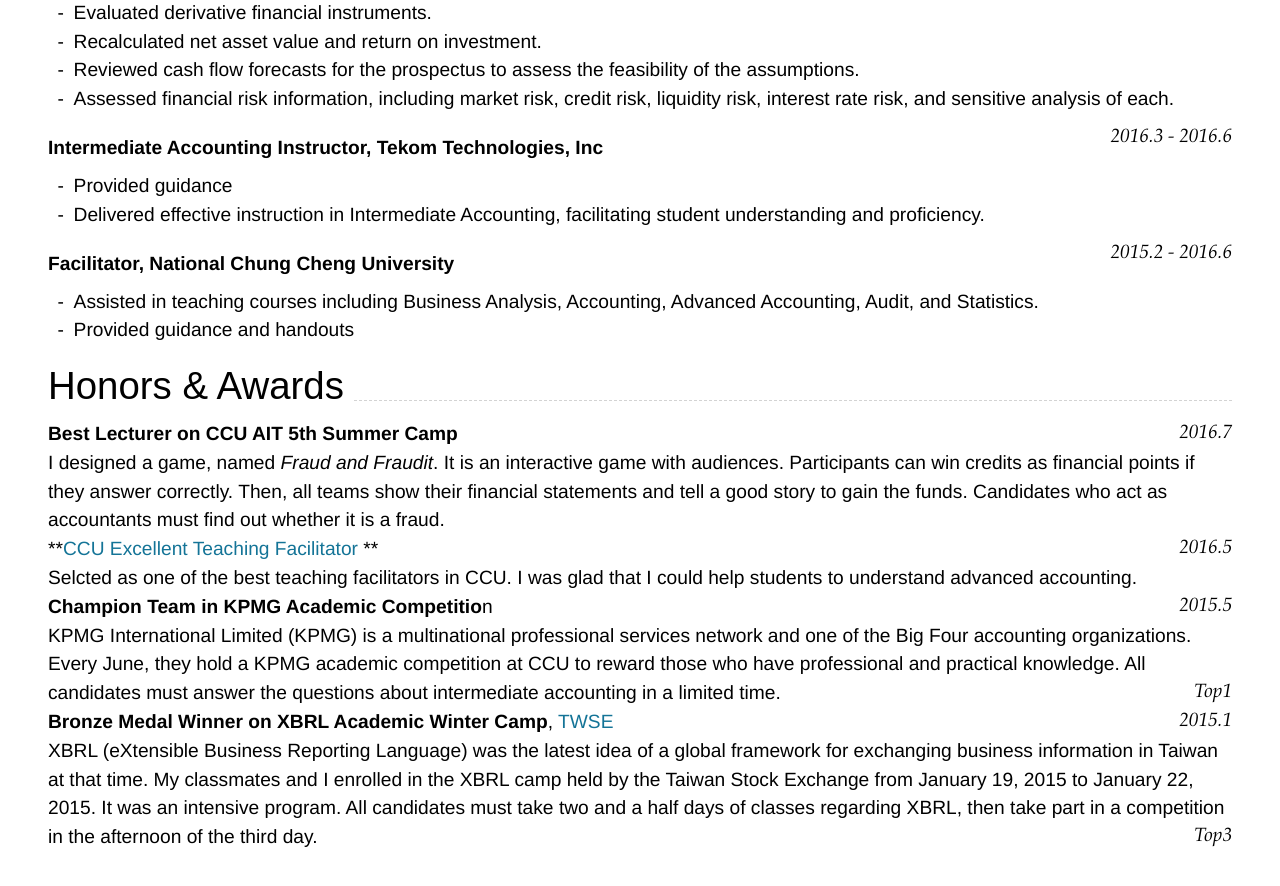
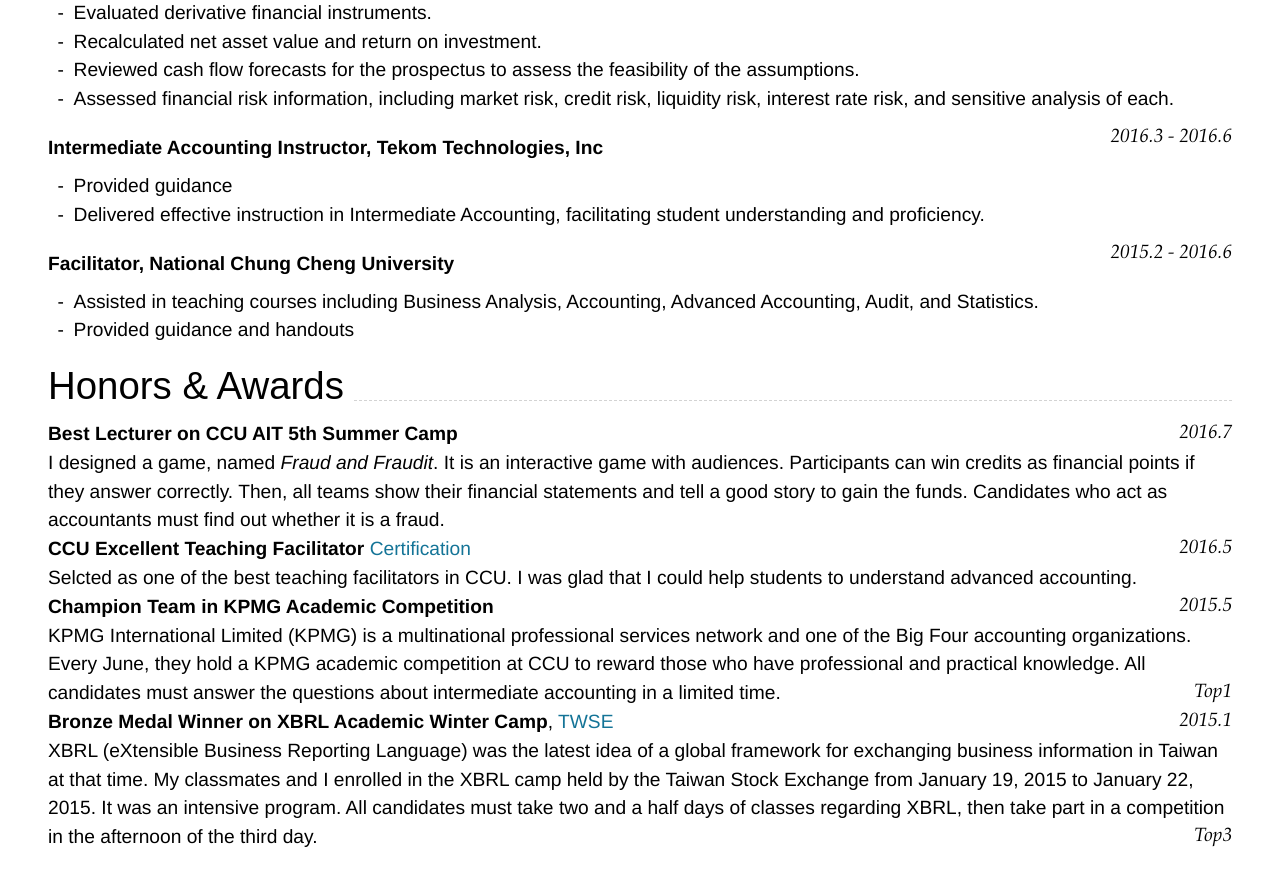
Before and after one commit to HUIXIN-TW/Resume, a Jekyll site: the page built from index.md, in a window 1280 px wide and 900 px high, scrolled down 6556 px. Shown: the top 886 px of the window. Built offline with Jekyll 4.4.1, drawn with Linux system fonts in a browser that asks for light colours; nearby versions of some CDN libraries.

Commit message:
update Honors

```diff
--- a/index.md
+++ b/index.md
@@ -435,11 +435,11 @@ Kaohsiung, Taiwan
 
 I designed a game, named _Fraud and Fraudit_. It is an interactive game with audiences. Participants can win credits as financial points if they answer correctly. Then, all teams show their financial statements and tell a good story to gain the funds. Candidates who act as accountants must find out whether it is a fraud.
 
-**[CCU Excellent Teaching Facilitator](https://oaa.ccu.edu.tw/_files_oaa/dev/ta_selection/ta_selection104.pdf) **`2016.5`
+**CCU Excellent Teaching Facilitator** [Certification](https://oaa.ccu.edu.tw/_files_oaa/dev/ta_selection/ta_selection104.pdf) `2016.5`
 
 Selcted as one of the best teaching facilitators in CCU. I was glad that I could help students to understand advanced accounting.
 
-**Champion Team in KPMG Academic Competitio**n `2015.5`
+**Champion Team in KPMG Academic Competition** `2015.5`
 
 KPMG International Limited (KPMG) is a multinational professional services network and one of the Big Four accounting organizations. Every June, they hold a KPMG academic competition at CCU to reward those who have professional and practical knowledge. All candidates must answer the questions about intermediate accounting in a limited time. `Top1`
 
```
